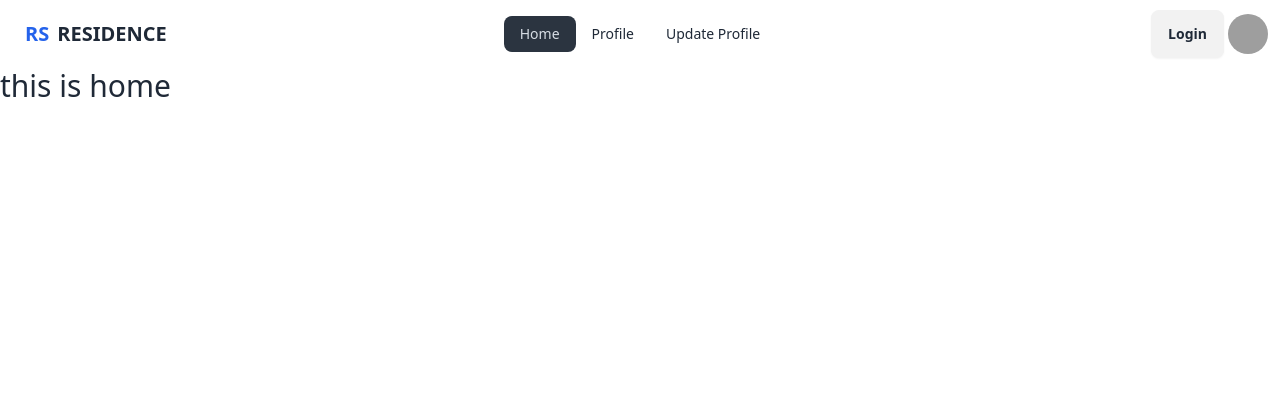
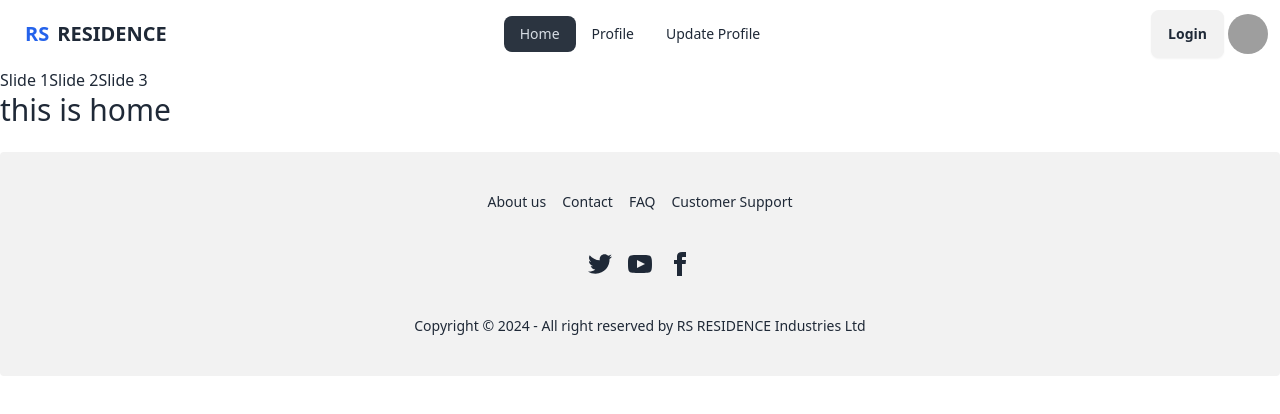
Before and after one commit to rasel754/assignment-nine, a React (Vite) app: page / in a window 1280 px wide. Shown: the top 414 px of the page. Built offline with nearby package versions, Linux system fonts and the light colour scheme; grey boxes are pictures that could not be loaded.

Commit message:
complete footer section

```diff
--- a/package.json
+++ b/package.json
@@ -20,7 +20,8 @@
     "react-router-dom": "^6.22.3",
     "save": "^2.9.0",
     "sort-by": "^1.2.0",
-    "sweetalert": "^2.1.2"
+    "sweetalert": "^2.1.2",
+    "swiper": "^11.1.1"
   },
   "devDependencies": {
     "@types/react": "^18.2.66",
--- a/src/components/Root/Root.jsx
+++ b/src/components/Root/Root.jsx
@@ -1,11 +1,15 @@
 import { Outlet } from 'react-router-dom';
 import NavBar from '../navBar/NavBar';
+import Banner from '../banner/Banner';
+import Footer from '../footer/Footer';
 
 const Root = () => {
     return (
         <div>
             <NavBar></NavBar>
+            <Banner></Banner>
             <Outlet></Outlet>
+            <Footer></Footer>
         </div>
     );
 };
--- /dev/null
+++ b/src/components/banner/Banner.jsx
@@ -0,0 +1,20 @@
+import React from "react";
+
+const Banner = () => {
+  return (
+    <div>
+      <swiper-container
+        slides-per-view="3"
+        speed="500"
+        loop="true"
+        css-mode="true"
+      >
+        <swiper-slide>Slide 1</swiper-slide>
+        <swiper-slide>Slide 2</swiper-slide>
+        <swiper-slide>Slide 3</swiper-slide>
+      </swiper-container>
+    </div>
+  );
+};
+
+export default Banner;
--- /dev/null
+++ b/src/components/footer/Footer.jsx
@@ -0,0 +1,55 @@
+
+const Footer = () => {
+  return (
+    <footer className="footer footer-center p-10 bg-base-200 text-base-content rounded mt-6">
+      <nav className="grid grid-flow-col gap-4">
+        <a className="link link-hover">About us</a>
+        <a className="link link-hover">Contact</a>
+        <a className="link link-hover">FAQ</a>
+        <a className="link link-hover">Customer Support</a>
+      </nav>
+      <nav>
+        <div className="grid grid-flow-col gap-4">
+          <a>
+            <svg
+              xmlns="http://www.w3.org/2000/svg"
+              width="24"
+              height="24"
+              viewBox="0 0 24 24"
+              className="fill-current"
+            >
+              <path d="M24 4.557c-.883.392-1.832.656-2.828.775 1.017-.609 1.798-1.574 2.165-2.724-.951.564-2.005.974-3.127 1.195-.897-.957-2.178-1.555-3.594-1.555-3.179 0-5.515 2.966-4.797 6.045-4.091-.205-7.719-2.165-10.148-5.144-1.29 2.213-.669 5.108 1.523 6.574-.806-.026-1.566-.247-2.229-.616-.054 2.281 1.581 4.415 3.949 4.89-.693.188-1.452.232-2.224.084.626 1.956 2.444 3.379 4.6 3.419-2.07 1.623-4.678 2.348-7.29 2.04 2.179 1.397 4.768 2.212 7.548 2.212 9.142 0 14.307-7.721 13.995-14.646.962-.695 1.797-1.562 2.457-2.549z"></path>
+            </svg>
+          </a>
+          <a>
+            <svg
+              xmlns="http://www.w3.org/2000/svg"
+              width="24"
+              height="24"
+              viewBox="0 0 24 24"
+              className="fill-current"
+            >
+              <path d="M19.615 3.184c-3.604-.246-11.631-.245-15.23 0-3.897.266-4.356 2.62-4.385 8.816.029 6.185.484 8.549 4.385 8.816 3.6.245 11.626.246 15.23 0 3.897-.266 4.356-2.62 4.385-8.816-.029-6.185-.484-8.549-4.385-8.816zm-10.615 12.816v-8l8 3.993-8 4.007z"></path>
+            </svg>
+          </a>
+          <a>
+            <svg
+              xmlns="http://www.w3.org/2000/svg"
+              width="24"
+              height="24"
+              viewBox="0 0 24 24"
+              className="fill-current"
+            >
+              <path d="M9 8h-3v4h3v12h5v-12h3.642l.358-4h-4v-1.667c0-.955.192-1.333 1.115-1.333h2.885v-5h-3.808c-3.596 0-5.192 1.583-5.192 4.615v3.385z"></path>
+            </svg>
+          </a>
+        </div>
+      </nav>
+      <aside>
+        <p>Copyright © 2024 - All right reserved by RS RESIDENCE Industries Ltd</p>
+      </aside>
+    </footer>
+  );
+};
+
+export default Footer;
--- a/src/components/login/Login.jsx
+++ b/src/components/login/Login.jsx
@@ -3,16 +3,8 @@
 import { useContext, useState } from "react";
 import { AuthContext } from "../../provider/AuthProvider";
 import swal from 'sweetalert';
-// import { GoogleAuthProvider } from "firebase/auth/cordova";
 import {GoogleAuthProvider,GithubAuthProvider, getAuth, signInWithPopup } from "firebase/auth";
 import app from "../../firebase/firebase.config";
-// import { GithubAuthProvider } from "firebase/auth";
-
-
-
-
-
-
 
 const Login = () => {
   const auth = getAuth(app);
@@ -21,7 +13,7 @@
 
     const {signIn}=useContext(AuthContext);
     const [success, setSuccess] = useState("");
-
+    const [registerError, setRegisterError] = useState("");
 
 
     const handleGoogleLogin = ()=> {
@@ -62,6 +54,7 @@
 
         .catch(error=>{
              console.error(error);
+             setRegisterError(swal("please provide a valid email address and password"));
          })
 
 
```
Also changed, not shown: 1 other file (tests, documents, lock files or other folders).
